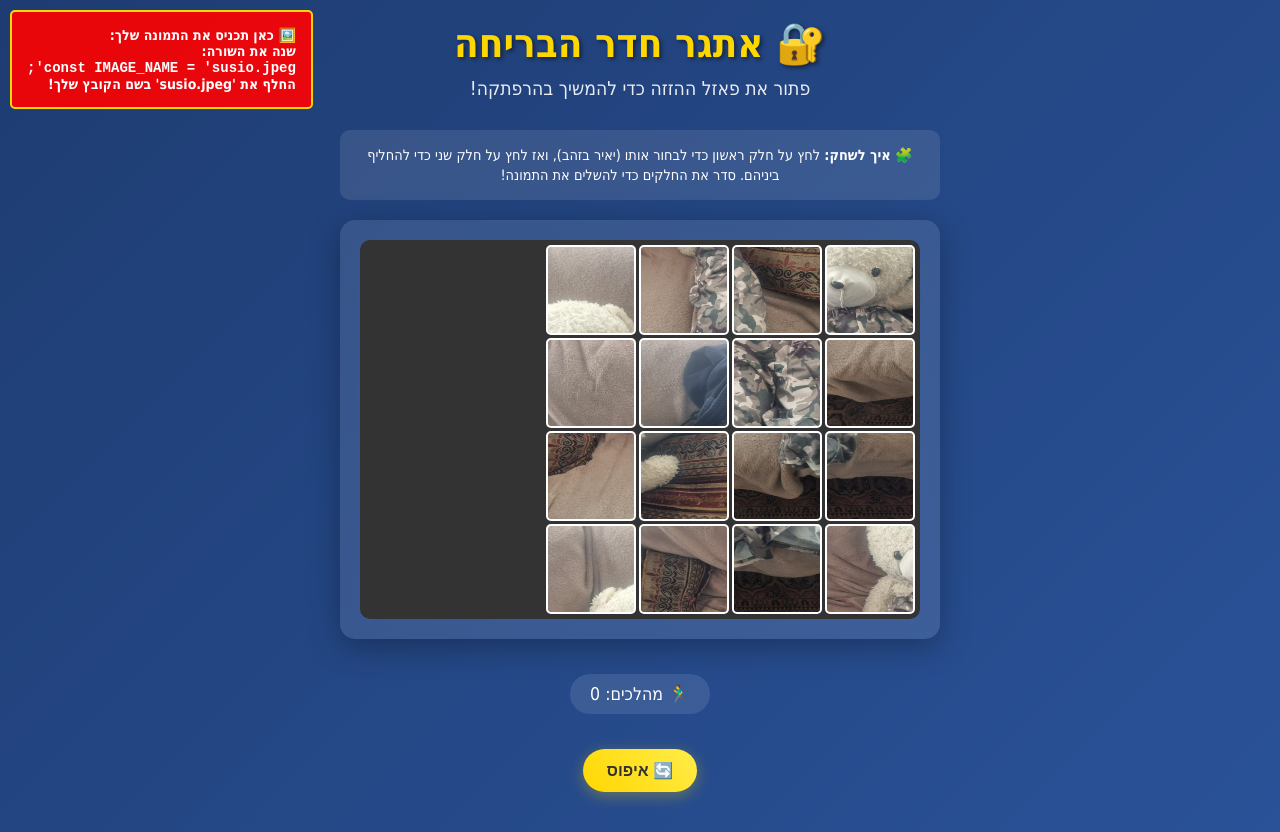
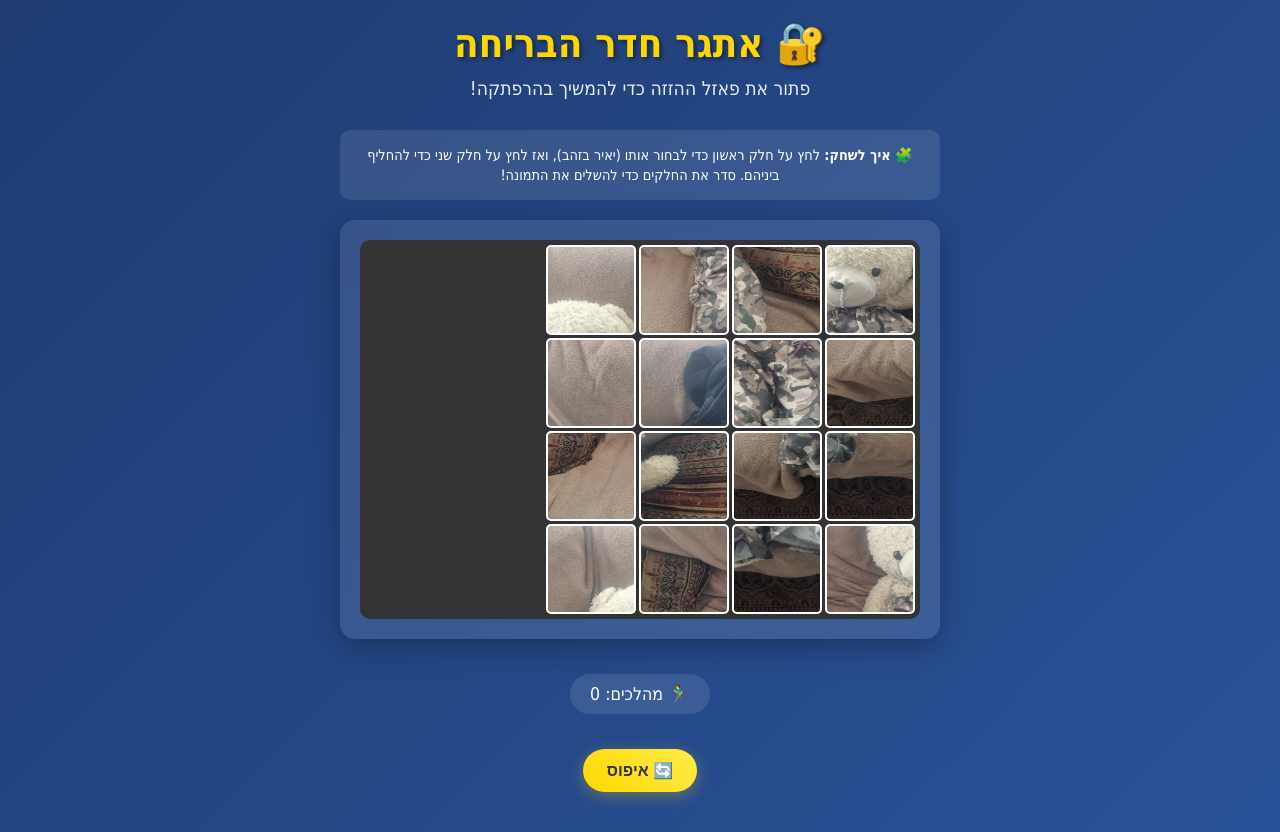
Before and after one commit to kakon4/puzzle-eili, a plain HTML site: page index.html in a window 1280 px wide. Drawn offline with Linux system fonts and the light colour scheme.

Commit message:
Update index.html

```diff
--- a/index.html
+++ b/index.html
@@ -199,20 +199,7 @@
             line-height: 1.4;
         }
 
-        .image-note {
-            position: fixed;
-            top: 10px;
-            left: 10px;
-            background: rgba(255,0,0,0.9);
-            color: white;
-            padding: 15px;
-            border-radius: 5px;
-            font-size: 14px;
-            max-width: 350px;
-            direction: rtl;
-            font-weight: bold;
-            border: 2px solid #ffd700;
-        }
+
 
         .error-message {
             color: #ff6b6b;
@@ -223,12 +210,7 @@
     </style>
 </head>
 <body>
-    <div class="image-note">
-        🖼️ <strong>כאן תכניס את התמונה שלך:</strong><br>
-        שנה את השורה:<br>
-        <code>const IMAGE_NAME = 'susio.jpeg';</code><br>
-        החלף את 'susio.jpeg' בשם הקובץ שלך!
-    </div>
+
 
     <div class="container">
         <h1>🔐 אתגר חדר הבריחה</h1>
```
